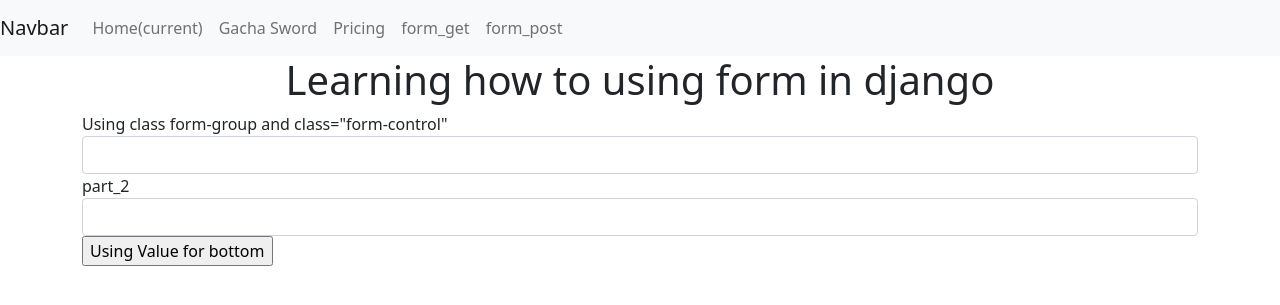
After one commit to ApinopSoisuwan/Djangolearning, a Django app: page /community_get/ in a window 1280 px wide. The commit adds this page. Shown: the top 305 px of the page. Run offline with Django 3.2, Linux system fonts and the light colour scheme.

Commit message:
using form get and post form

```diff
--- /dev/null
+++ b/pygo/Template/addform.html
@@ -0,0 +1,6 @@
+{% extends "layout.html" %}
+    {% block content%}
+        "Inform add complete"
+        <p>{{p1}}</p>
+        <p>{{p2}}</p>
+    {% endblock %}
--- /dev/null
+++ b/pygo/Template/community_form.html
@@ -0,0 +1,15 @@
+{% extends "layout.html"%}
+
+{% block content %}
+    <h1 align="center">Learning how to using form in django</h1>
+<form action="addform" method="get">
+    <div class="form-group">
+        <label for="">Using class form-group and class="form-control"</label>
+        <input type="text" class="form-control" name="part_1">
+    </div>
+    <div class="form-group">
+        <label for="">part_2</label>
+        <input type="text" class="form-control" name='part_2'>
+    </div>
+    <input type="submit" value="Using Value for bottom">
+{% endblock %}
--- a/pygo/Template/layout.html
+++ b/pygo/Template/layout.html
@@ -26,7 +26,10 @@
           <a class="nav-link" href="#">Pricing</a>
         </li>
         <li class="nav-item">
-          <a class="nav-link disabled" href="#">Disabled</a>
+          <a class="nav-link" href="/community_get">form_get</a>
+        </li>
+        <li class="nav-item">
+          <a class="nav-link" href="/community_form">form_post</a>
         </li>
       </ul>
     </div>
--- a/pygo/myblog/views.py
+++ b/pygo/myblog/views.py
@@ -14,3 +14,11 @@ def homepage (request):
 def page1 (request):
     sword = ['Wood sword','Iron sword','Gold sword','Platinum sword','Diamond sword','Legendary sword']
     return render(request, "page1.html",{"sword":sword})
+
+def community (request):
+    return render(request, "community_form.html")
+
+def addform(request):
+    a=request.GET["part_1"]
+    b=request.GET["part_2"]
+    return render((request), "addform.html",{"p1": a,"p2":b})
--- a/pygo/pygo/urls.py
+++ b/pygo/pygo/urls.py
@@ -21,6 +21,7 @@ from myblog import views
 urlpatterns = [
     path('admin/', admin.site.urls),
     path("home/",views.homepage),
-    path("page1/", views.page1)
-
+    path("page1/", views.page1),
+    path("community_get/",views.community),
+    path("community_get/addform/" ,views.addform)
 ]
```
